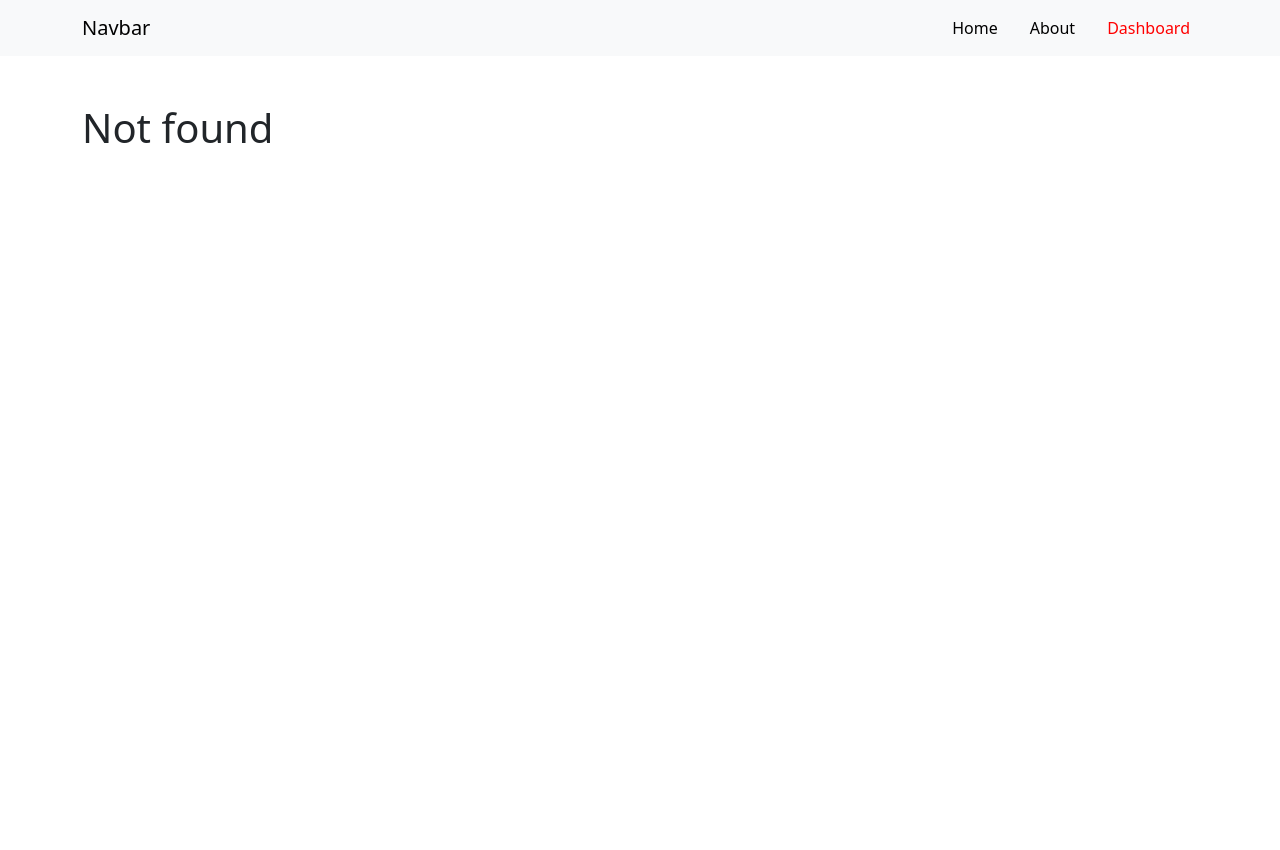
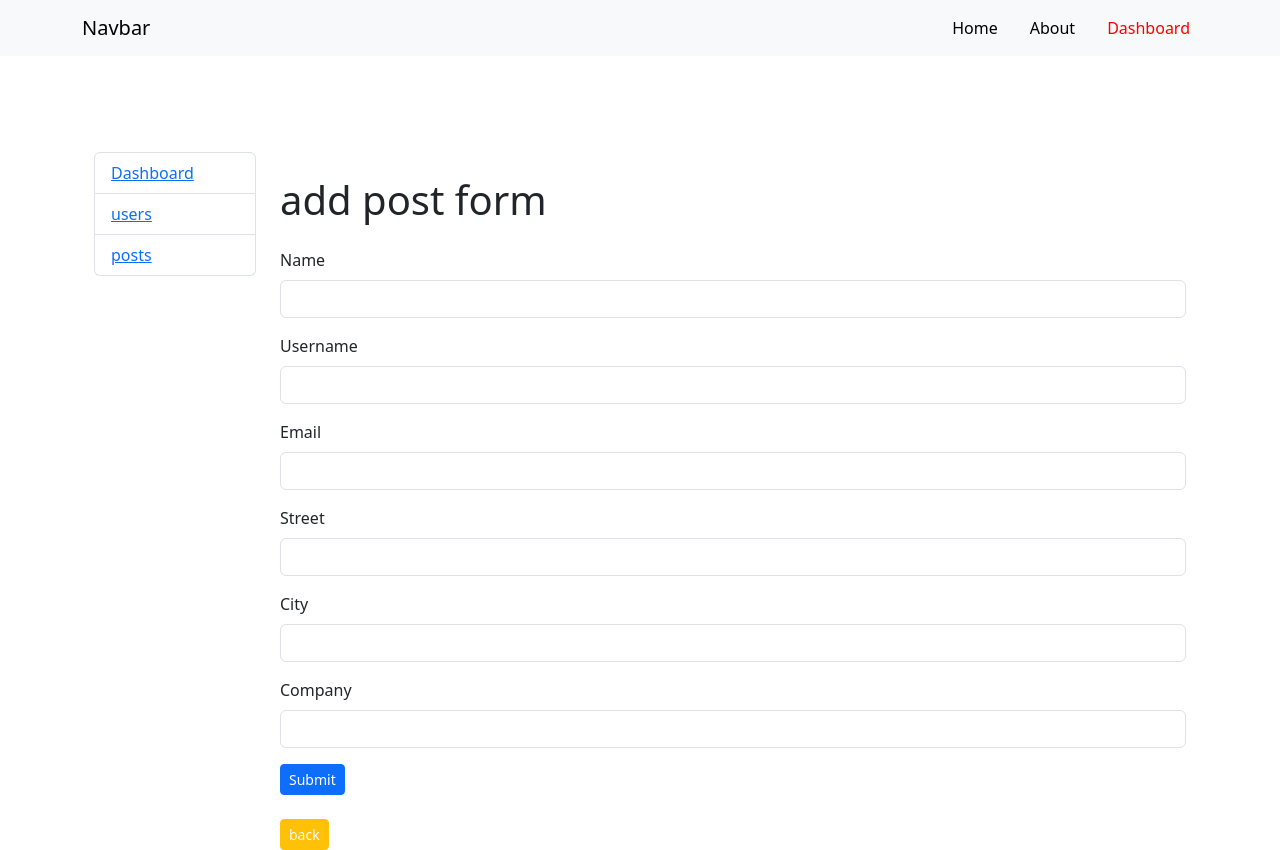
Before and after one commit to kareemRafat/react-router-v1, a React (Vite) app: page /dashboard/users/add in a window 1280 px wide. Before the commit this address had no page. Before the commit the page ends 800 px from the top, so only its background shows below. Built offline with nearby package versions, Linux system fonts and the light colour scheme.

Commit message:
make a resuable Input component to add new user

```diff
--- a/package.json
+++ b/package.json
@@ -10,6 +10,7 @@
     "preview": "vite preview"
   },
   "dependencies": {
+    "axios": "^1.6.8",
     "bootstrap": "^5.3.3",
     "joi": "^17.12.3",
     "react": "^18.2.0",
--- /dev/null
+++ b/src/components/Input.jsx
@@ -0,0 +1,29 @@
+/* eslint-disable react/prop-types */
+const Input = ({ user, inputName , Change }) => {
+
+  const handleChange = (event) => {
+    Change(event.target.name , event.target.value)
+  }
+
+  return (
+    <div className="mb-3">
+      <label htmlFor="forname" className="form-label">
+        {inputName.charAt(0).toUpperCase() + inputName.slice(1)}
+      </label>
+      <input
+        name={inputName}
+        value={user.inputName}
+        onChange={handleChange}
+        type="text"
+        className="form-control"
+        id={`for${name}`}
+        aria-describedby="titleHelp"
+      />
+      <div id="titleHelp" className="form-text text-danger fw-bold">
+        {/* {user.errors.title} */}
+      </div>
+    </div>
+  );
+};
+
+export default Input;
--- a/src/components/useTitle.jsx
+++ b/src/components/useTitle.jsx
@@ -3,7 +3,7 @@ import { useEffect } from "react";
 const useTitle = (title) => {
     useEffect( ()=> {
         document.title = title
-    } , [title])
+    })
 }
 
 export default useTitle;
--- a/src/layouts/DashboardRoot.jsx
+++ b/src/layouts/DashboardRoot.jsx
@@ -5,7 +5,7 @@ export default function DashboardRoot() {
     <>
       <div className="container mt-5">
         <div className="row">
-          <div className="col-3">
+          <div className="col-2 d-md-block d-none">
             <ul className="list-group">
               <li className="list-group-item">
                 <NavLink to="/dashboard">Dashboard</NavLink>
--- a/src/pages/dashboard/users/Add.jsx
+++ b/src/pages/dashboard/users/Add.jsx
@@ -0,0 +1,93 @@
+import Input from "components/Input";
+import useTitle from "components/useTitle";
+// import Joi from "joi";
+import { useState } from "react";
+import { useNavigate } from "react-router-dom";
+
+const Add = () => {
+  // the call of any hook must be in the parent function scope
+  // not inside any function
+  let navigate = useNavigate();
+  let backToPosts = () => {
+    navigate("/dashboard/posts");
+  };
+
+  useTitle("add user");
+
+  let [user, setUser] = useState({
+    name: "",
+    username: "",
+    email: "",
+    street: "",
+    city: "",
+    company: "",
+    errors: {},
+  });
+
+  /*
+  // joi schema
+  const schema = Joi.object({
+    title: Joi.string().required(),
+    body: Joi.string().min(10).required(),
+  });
+
+  // validate
+  const validate = () => {
+    const errors = {};
+    const myForm = { ...form };
+    delete myForm.errors; // delete errors from the form state to avoid validation for errors
+    let result = schema.validate(myForm, { abortEarly: false });
+
+    if (result.error) {
+      for (const error of result.error.details) {
+        errors[error.path] = error.message;
+      }
+      setForm({ ...form, errors });
+      return true;
+    } else {
+      setForm({ ...form, errors: {} });
+      return;
+    }
+  };
+
+*/
+  // handle submit
+  const handleSubmit = (event) => {
+    event.preventDefault();
+    // return nothing if validate == true and there`s errors otherwise log(submit)
+    // return validate() ? "" : console.log("submit");
+  };
+
+  // handle change
+  const handleChange = (inputNameFromChild , value) => {
+    setUser({
+      ...user,
+      [inputNameFromChild]: value,
+    });
+  };
+
+  return (
+    <>
+      <h1 className="my-4">add post form</h1>
+      <form onSubmit={handleSubmit} className="mb-4">
+        <Input user={user} inputName="name"  Change={handleChange}/>
+        <Input user={user} inputName="username"  Change={handleChange}/>
+        <Input user={user} inputName="email" Change={handleChange}/>
+        <Input user={user} inputName="street" Change={handleChange}/>
+        <Input user={user} inputName="city" Change={handleChange}/>
+        <Input user={user} inputName="company" Change={handleChange}/>
+        <button type="submit" className="btn btn-primary btn-sm">
+          Submit
+        </button>
+      </form>
+      <button
+        onClick={backToPosts}
+        className="btn btn-warning btn-sm text-light"
+      >
+        back
+      </button>
+    </>
+  );
+};
+
+export default Add;
--- a/src/pages/dashboard/users/Index.jsx
+++ b/src/pages/dashboard/users/Index.jsx
@@ -1,6 +1,67 @@
+/* eslint-disable react-hooks/exhaustive-deps */
+import axios from "axios";
 import useTitle from "components/useTitle";
+import { useEffect, useState } from "react";
+import { Link } from "react-router-dom";
 
-export default function Users() {
+export default function Index() {
   useTitle("users");
-  return <h1>Users page</h1>;
+
+  const [users, setUsers] = useState([]);
+
+  useEffect(() => {
+    async function fetchData() {
+      const { data } = await axios.get("http://localhost:3000/users");
+      setUsers(data);
+    }
+
+    fetchData();
+  }, []);
+  // dependancy array empty because this will happen once - component amount
+
+  return (
+    <>
+      <div>
+        <div className="d-flex justify-content-between">
+          <h1>Users Page</h1>
+          <Link to="add" className="btn btn-info btn-sm align-self-center text-light fw-bold">add user</Link>
+        </div>
+      </div>
+      <table className="table table-hover table-bordered table-striped mt-4 table-sm">
+        <thead>
+          <tr>
+            <th>id</th>
+            <th>name</th>
+            <th>username</th>
+            <th>email</th>
+            <th>street</th>
+            <th>city</th>
+            <th>company</th>
+            <th>Controls</th>
+          </tr>
+        </thead>
+        <tbody>
+          {users.map((user) => {
+            return (
+              <tr key={user.id}>
+                <td>{user.id}</td>
+                <td>{user.name}</td>
+                <td>{user.username}</td>
+                <td>{user.email}</td>
+                <td>{user.address.street}</td>
+                <td>{user.address.city}</td>
+                <td>{user.company.name}</td>
+                <td>
+                  <div className="btn btn-group">
+                    <button className="btn btn-primary btn-sm">Edit</button>
+                    <button className="btn btn-danger btn-sm">Delete</button>
+                  </div>
+                </td>
+              </tr>
+            );
+          })}
+        </tbody>
+      </table>
+    </>
+  );
 }
--- a/src/router/index.jsx
+++ b/src/router/index.jsx
@@ -13,6 +13,7 @@ import Posts from "../pages/dashboard/posts/Index";
 import Post from "../pages/dashboard/posts/Show";
 import ProtectedRoute from "components/ProtectedRoute";
 import AddPost from "pages/dashboard/posts/Add";
+import Add from "pages/dashboard/users/Add";
 
 // for Protected Routes
 // let user = null ;
@@ -35,6 +36,7 @@ const router = createBrowserRouter(
       }>
         <Route index element={<Dashboard />} />
         <Route path="users" element={<Users />} />
+        <Route path="users/add" element={<Add />} />
         <Route path="posts" element={<Posts />} />
         <Route path="posts/:id" element={<Post />} />
         <Route path="posts/add" element={<AddPost />} />
```
Also changed, not shown: 1 other file (tests, documents, lock files or other folders).
